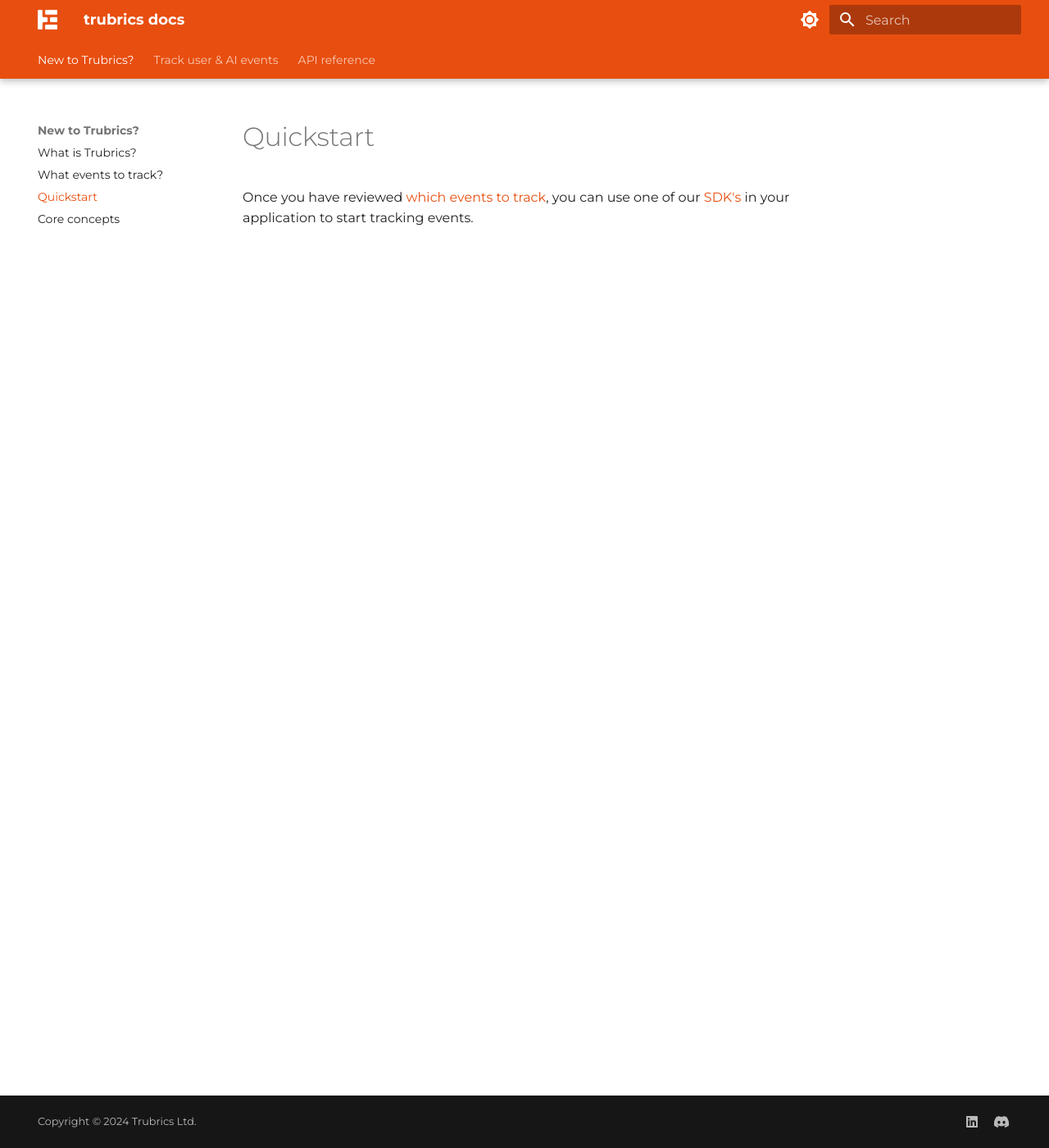
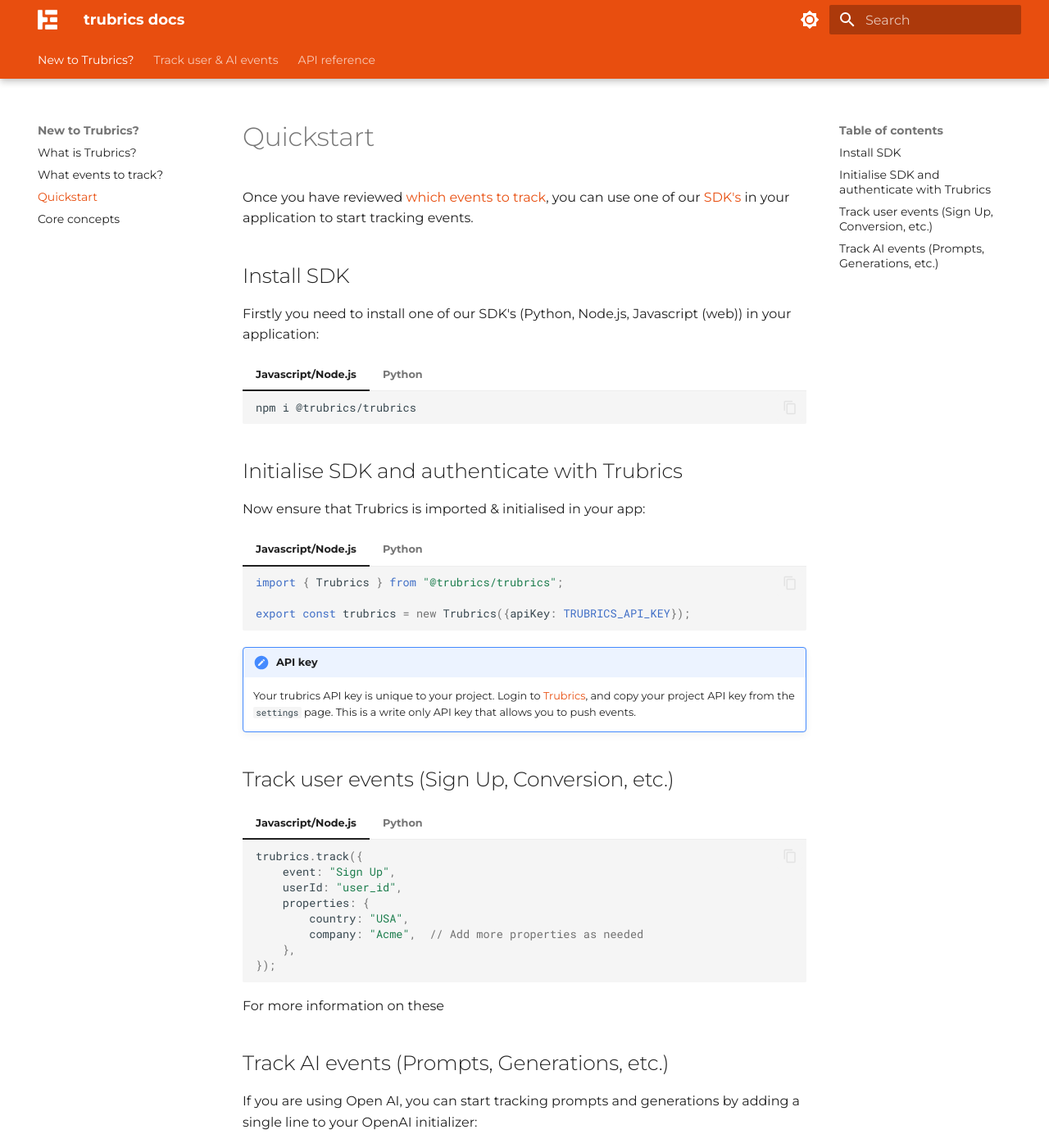
Before and after one commit to trubrics/trubrics-docs, an MkDocs documentation site: the page built from docs/new_to_trubrics/quickstart.md, in a window 1280 px wide and 1400 px high. Shown: the whole window at 82% size. Built offline with MkDocs 1.6.1 and Material for MkDocs 9.7.7, drawn with Linux system fonts in a browser that asks for light colours; some of the changed text lies outside the part shown.

Commit message:
add quickstart

````diff
--- a/docs/new_to_trubrics/quickstart.md
+++ b/docs/new_to_trubrics/quickstart.md
@@ -1 +1,73 @@
 Once you have reviewed [which events to track](what_to_track.md), you can use one of our [SDK's](../track_events/sdks/python.md) in your application to start tracking events.
+
+
+## Install SDK
+
+Firstly you need to install one of our SDK's (Python, Node.js, Javascript (web)) in your application:
+
+=== "Javascript/Node.js"
+
+    ```bash
+    --8<-- "utils/code_snippets/install_npm.md"
+    ```
+
+=== "Python"
+    ```bash
+    --8<-- "utils/code_snippets/install_pip.md"
+    ```
+
+
+## Initialise SDK and authenticate with Trubrics
+
+Now ensure that Trubrics is imported & initialised in your app:
+
+=== "Javascript/Node.js"
+
+    ``` ts
+    --8<-- "utils/code_snippets/init.js"
+    ```
+
+=== "Python"
+    ``` py
+    --8<-- "utils/code_snippets/init.py"
+    ```
+
+--8<-- "utils/api_key.md"
+
+## Track user events (Sign Up, Conversion, etc.)
+
+=== "Javascript/Node.js"
+
+    ``` ts
+    --8<-- "utils/code_snippets/track_signup.js"
+    ```
+
+=== "Python"
+
+    ``` py
+    --8<-- "utils/code_snippets/track_signup.py"
+    ```
+
+For more information on these
+
+## Track AI events (Prompts, Generations, etc.)
+
+If you are using Open AI, you can start tracking prompts and generations by adding a single line to your OpenAI initializer:
+
+=== "Javascript/Node.js"
+
+    ``` ts
+    import OpenAI from "openai";
+
+    const openai = new OpenAI({
+        apiKey: OPENAI_API_KEY,
+        fetch: trubrics.openaiFetch, // (1)!
+    });
+    ```
+
+    1.  Just add this single line!
+
+=== "Python"
+    ``` py
+    # Coming soon
+    ```
--- a/docs/utils/code_snippets/track.js
+++ b/docs/utils/code_snippets/track.js
@@ -1,6 +1,6 @@
 trubrics.track({
     event: "Prompt",
-    userId: "unique_user_id",
+    userId: "user_id",
     properties: {
         $text: "tell me a story",
         $threadId: "1234",
--- a/docs/utils/code_snippets/track.py
+++ b/docs/utils/code_snippets/track.py
@@ -1,6 +1,6 @@
 trubrics.track(  # use track_sync for synchronous requests
+    event="prompt",
     user_id="user_id",
-    event="prompt",
     properties={
         "$text": "tell me a story",
         "$thread_id": "1234",
--- /dev/null
+++ b/docs/utils/code_snippets/track_signup.js
@@ -0,0 +1,8 @@
+trubrics.track({
+    event: "Sign Up",
+    userId: "user_id",
+    properties: {
+        country: "USA",
+        company: "Acme",  // Add more properties as needed
+    },
+});
--- /dev/null
+++ b/docs/utils/code_snippets/track_signup.py
@@ -0,0 +1,8 @@
+trubrics.track(
+    event="Sign Up",
+    user_id="user_id",
+    properties={
+        "country": "USA",
+        "company": "Acme",  # Add more properties as needed
+    },
+)
````
